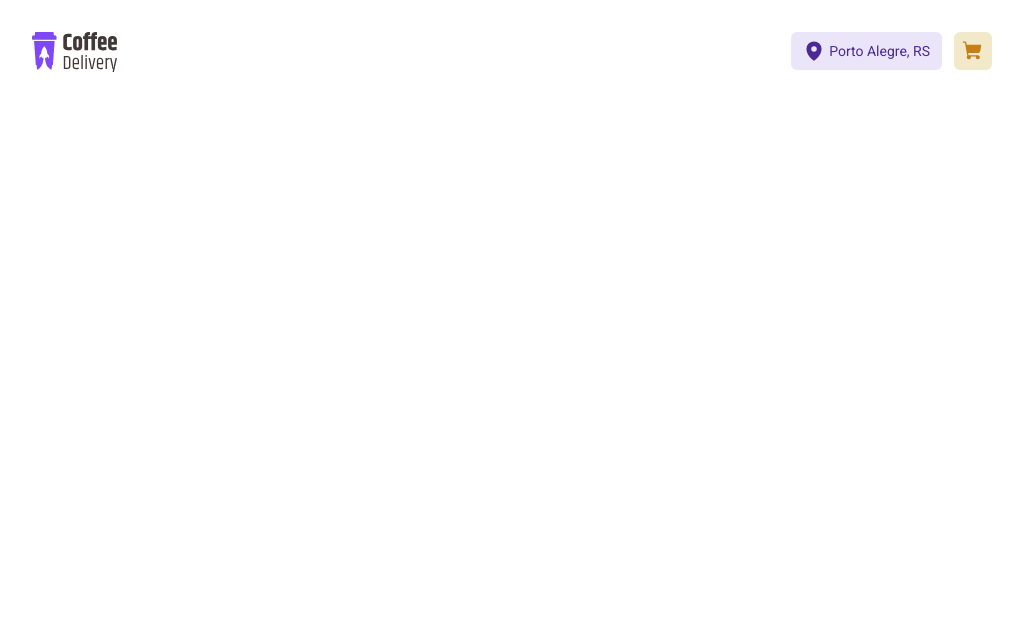
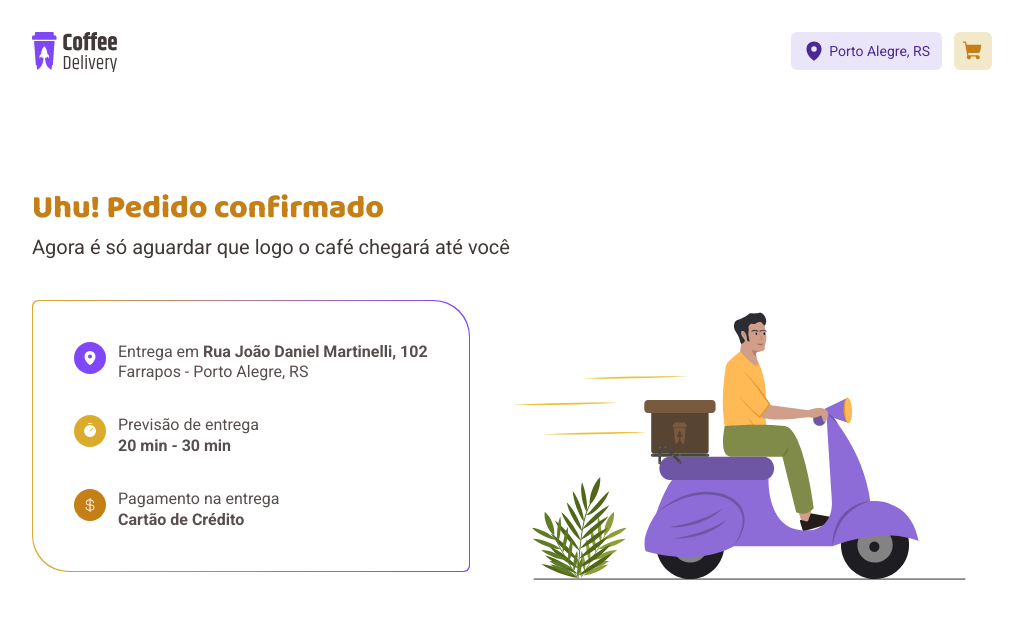
Before and after one commit to felipefss/ignite, a React (Vite) app in the folder 02-coffee-delivery/: page /success in a window 1280 px wide. Shown: the top 618 px of the page, without its empty margins (128-1151 px from the left). Built offline with nearby package versions, Linux system fonts and the light colour scheme.

Commit message:
Add Success page with styling done.

```diff
--- a/02-coffee-delivery/src/Router.tsx
+++ b/02-coffee-delivery/src/Router.tsx
@@ -2,6 +2,7 @@ import { Routes, Route } from 'react-router-dom';
 import { DefaultLayout } from './layouts/DefaultLayout';
 import { Checkout } from './pages/Checkout';
 import { Main } from './pages/Main';
+import { Success } from './pages/Success';
 
 export function Router() {
   return (
@@ -9,7 +10,7 @@ export function Router() {
       <Route path='/' element={<DefaultLayout />}>
         <Route path='/' element={<Main />} />
         <Route path='/checkout' element={<Checkout />} />
-        <Route path='/success' />
+        <Route path='/success' element={<Success />} />
       </Route>
     </Routes>
   );
--- a/02-coffee-delivery/src/pages/Main/components/Intro/index.tsx
+++ b/02-coffee-delivery/src/pages/Main/components/Intro/index.tsx
@@ -41,7 +41,7 @@ export function Intro() {
         </Styled.Features>
       </div>
 
-      <img src={'/assets/Coffee_Cup_Beans.svg'} alt="Copo de café takeaway com amostras de grãos inteiros e moídos ao redor" />
+      <img src='/assets/Coffee_Cup_Beans.svg' alt="Copo de café takeaway com amostras de grãos inteiros e moídos ao redor" />
     </Styled.IntroContainer>
   );
 }
--- /dev/null
+++ b/02-coffee-delivery/src/pages/Success/index.tsx
@@ -0,0 +1,55 @@
+import { CurrencyDollar, MapPin, Timer } from "phosphor-react";
+
+import * as Styled from './styles';
+
+export function Success() {
+  return (
+    <Styled.SuccessContainer>
+      <Styled.Title>Uhu! Pedido confirmado</Styled.Title>
+      <Styled.Subtitle>Agora é só aguardar que logo o café chegará até você</Styled.Subtitle>
+
+      <Styled.MainSection>
+        <Styled.OrderInfoWrapper>
+          <Styled.OrderInfo>
+
+            <Styled.InfoDetail>
+              <Styled.Icon variant="local">
+                <MapPin weight="fill" />
+              </Styled.Icon>
+
+              <div>
+                <span>Entrega em <strong>Rua João Daniel Martinelli, 102</strong></span>
+                <span>Farrapos - Porto Alegre, RS</span>
+              </div>
+            </Styled.InfoDetail>
+
+            <Styled.InfoDetail>
+              <Styled.Icon variant="time">
+                <Timer weight="fill" />
+              </Styled.Icon>
+
+              <div>
+                <span>Previsão de entrega</span>
+                <strong>20 min - 30 min</strong>
+              </div>
+            </Styled.InfoDetail>
+
+            <Styled.InfoDetail>
+              <Styled.Icon variant="payment">
+                <CurrencyDollar />
+              </Styled.Icon>
+
+              <div>
+                <span>Pagamento na entrega</span>
+                <strong>Cartão de Crédito</strong>
+              </div>
+            </Styled.InfoDetail>
+
+          </Styled.OrderInfo>
+        </Styled.OrderInfoWrapper>
+
+        <img src="/assets/Success_Order.svg" alt="Homem em scooter com entrega de cafés na garupa" />
+      </Styled.MainSection>
+    </Styled.SuccessContainer>
+  );
+}
--- /dev/null
+++ b/02-coffee-delivery/src/pages/Success/styles.ts
@@ -0,0 +1,86 @@
+import styled from "styled-components";
+
+export const SuccessContainer = styled.div`
+  padding: 5rem 10rem 0;
+`;
+
+export const Title = styled.h1`
+  font-family: 'Baloo 2', sans-serif;
+  font-size: 2rem;
+  font-weight: 800;
+  line-height: 1.3;
+  color: ${props => props.theme["yellow-dark"]};
+  margin-bottom: 0.25rem;
+`;
+
+export const Subtitle = styled.p`
+  font-size: 1.25rem;
+  line-height: 1.3;
+  font-stretch: 100%;
+  color: ${props => props.theme.subtitle};
+  margin-bottom: 2.5rem;
+`;
+
+export const MainSection = styled.div`
+  display: flex;
+  justify-content: space-between;
+`;
+
+export const OrderInfoWrapper = styled.div`
+  height: fit-content;
+  background: linear-gradient(
+      to right,
+      ${props => props.theme.yellow},
+      ${props => props.theme.purple}
+    );
+    padding: 1px;
+    border-radius: 0.375rem 2.25rem;
+`;
+
+export const OrderInfo = styled.div`
+  display: flex;
+  flex-direction: column;
+  align-items: flex-start;
+  gap: 2rem;
+
+  padding: 2.5rem;
+  border: 1px solid transparent;
+  border-radius: 0.375rem 2.25rem;
+  background-color: white;
+`;
+
+export const InfoDetail = styled.div`
+  display: flex;
+  gap: 0.75rem;
+
+  div {
+    display: flex;
+    flex-direction: column;
+
+    line-height: 1.3;
+    color: ${props => props.theme.text};
+  }
+`;
+
+const ICON_COLORS = {
+  local: 'purple',
+  time: 'yellow',
+  payment: 'yellow-dark'
+} as const;
+
+interface IconProps {
+  variant: keyof typeof ICON_COLORS;
+}
+
+export const Icon = styled.div<IconProps>`
+  width: 2rem;
+  height: 2rem;
+
+  background-color: ${props => props.theme[ICON_COLORS[props.variant]]};
+  border-radius: 1000px;
+
+  svg {
+    margin: auto;
+    color: ${props => props.theme.white};
+  }
+`;
```
Also changed, not shown: 02-coffee-delivery/public/assets/Success_Order.svg (added).
